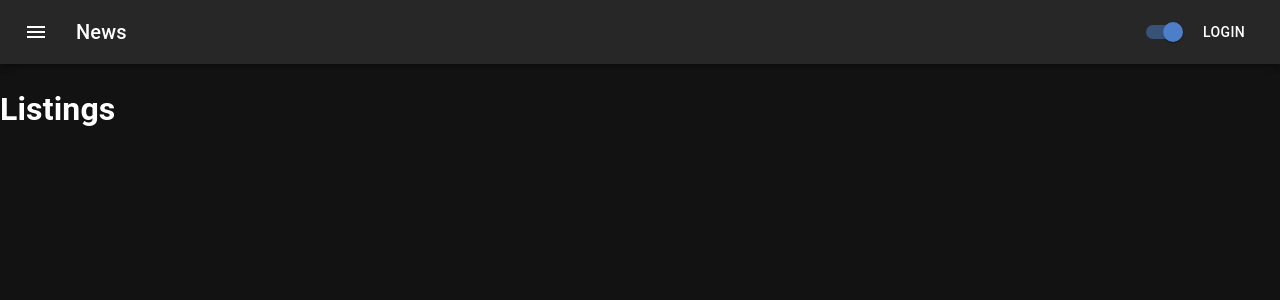
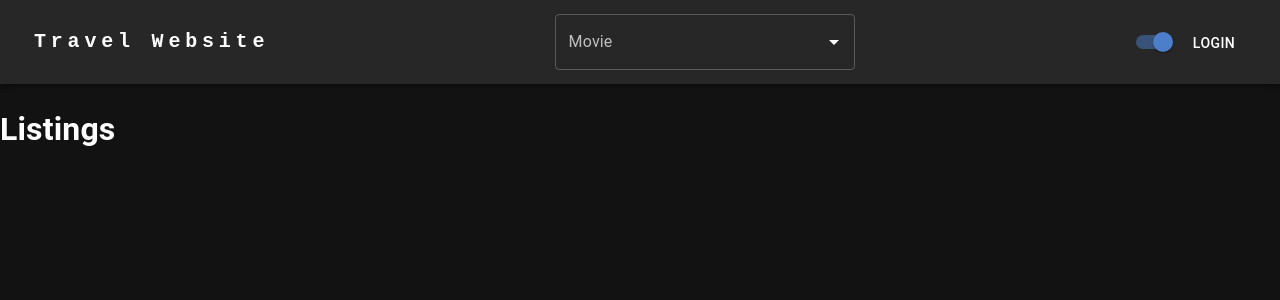
Before and after one commit to mhnn99/airbnb, a React (Create React App) app in the folder client/: page /locations/1 in a window 1280 px wide. Shown: the top 300 px of the page. Built offline with nearby package versions, Linux system fonts and the light colour scheme.

Commit message:
navbar-space

```diff
--- a/client/src/components/DestinationInput/DestinationInput.jsx
+++ b/client/src/components/DestinationInput/DestinationInput.jsx
@@ -4,6 +4,7 @@ import { useDispatch, useSelector } from "react-redux";
 import Autocomplete from "@mui/material/Autocomplete";
 import { useNavigate } from "react-router-dom";
 import { useEffect } from "react";
+
 
 const DestinationInput = () => {
   const search = useSelector((state) => ({ search: state.search, city: state.city, searchResults: state.searchResults }));
@@ -40,13 +41,9 @@ const DestinationInput = () => {
 
   const options = search.searchResults.length > 0 ? search.searchResults.map(el => el.query) : [''];
 
+
   return (
-    <Box sx={{ p: 2, maxWidth: "sm", marginLeft: "auto", marginRight: "auto" }}>
-      <Grid container spacing={3}>
-        <Grid item xs={12} md={6} lg={4}>
-          <TextField type="date" />
-        </Grid>
-        <Grid item xs={12} md={6} lg={4}>
+
           <Autocomplete
             disablePortal
             inputValue={search.search}
@@ -58,9 +55,7 @@ const DestinationInput = () => {
             onChange={(e, newValue) => dispatch(setCity({ city: newValue }))}
             renderInput={(params) => <TextField {...params} label="Movie" />}
           />
-        </Grid>
-      </Grid>
-    </Box>
+
   );
 };
 
--- a/client/src/components/Navbar/Navbar.jsx
+++ b/client/src/components/Navbar/Navbar.jsx
@@ -1,70 +1,195 @@
-import * as React from 'react';
-import AppBar from '@mui/material/AppBar';
-import Box from '@mui/material/Box';
-import Toolbar from '@mui/material/Toolbar';
-import Typography from '@mui/material/Typography';
-import Button from '@mui/material/Button';
-import IconButton from '@mui/material/IconButton';
-import MenuIcon from '@mui/icons-material/Menu';
-import {Link as RouterLink} from 'react-router-dom';
-import Link from '@material-ui/core/Link';
-import { useSelector } from 'react-redux';
-import { useDispatch } from 'react-redux';
-import { setLogout } from '../../state';
-import Switch from '@mui/material/Switch'
-import { setMode } from '../../state';
+import * as React from "react";
+import { MouseEvent } from "react";
+import AppBar from "@mui/material/AppBar";
+import Box from "@mui/material/Box";
+import Toolbar from "@mui/material/Toolbar";
+import Typography from "@mui/material/Typography";
+import Button from "@mui/material/Button";
+import IconButton from "@mui/material/IconButton";
+import MenuIcon from "@mui/icons-material/Menu";
+import { Link as RouterLink } from "react-router-dom";
+import Link from "@material-ui/core/Link";
+import { useSelector } from "react-redux";
+import { useDispatch } from "react-redux";
+import { setLogout } from "../../state";
+import Switch from "@mui/material/Switch";
+import { setMode } from "../../state";
+import { styled, alpha } from "@mui/material/styles";
+import InputBase from "@mui/material/InputBase";
+import SearchIcon from "@mui/icons-material/Search";
+import Menu from '@mui/material/Menu';
+import Container from '@mui/material/Container';
+import Tooltip from '@mui/material/Tooltip';
+import MenuItem from '@mui/material/MenuItem';
+import AdbIcon from '@mui/icons-material/Adb';
+import Avatar from '@mui/material/Avatar';
+import DestinationInput from "../DestinationInput/DestinationInput";
+
+const Navbar = () => {
+  const settings = ['Account', 'Logout'];
+
+  const [anchorElUser, setAnchorElUser] = React.useState(null);
+
+  const handleOpenUserMenu = (event) => {
+    setAnchorElUser(event.currentTarget);
+  };
+
+  const handleCloseUserMenu = () => {
+    setAnchorElUser(null);
+  };
+  const isLoggedIn = useSelector((state) => ({
+    user: state.user,
+    token: state.token,
+    mode: state.mode,
+  }));
+  const MyLink = React.forwardRef((props, ref) => (
+    <RouterLink ref={ref} to="/login" {...props} />
+  ));
+  console.log(isLoggedIn.token);
+  const dispatch = useDispatch();
+  const isDarkMode = isLoggedIn.mode === "dark";
+
+  const Search = styled("div")(({ theme }) => ({
+    position: "relative",
+    borderRadius: theme.shape.borderRadius,
+    backgroundColor: alpha(theme.palette.common.white, 0.15),
+    "&:hover": {
+      backgroundColor: alpha(theme.palette.common.white, 0.25),
+    },
+    marginRight: theme.spacing(2),
+    marginLeft: 0,
+    width: "100%",
+    [theme.breakpoints.up("sm")]: {
+      marginLeft: theme.spacing(3),
+      width: "auto",
+    },
+  }));
+
+  const SearchIconWrapper = styled("div")(({ theme }) => ({
+    padding: theme.spacing(0, 2),
+    height: "100%",
+    position: "absolute",
+    pointerEvents: "none",
+    display: "flex",
+    alignItems: "center",
+    justifyContent: "center",
+  }));
+
+  const StyledInputBase = styled(InputBase)(({ theme }) => ({
+    color: "inherit",
+    "& .MuiInputBase-input": {
+      padding: theme.spacing(1, 1, 1, 0),
+      // vertical padding + font size from searchIcon
+      paddingLeft: `calc(1em + ${theme.spacing(4)})`,
+      transition: theme.transitions.create("width"),
+      width: "100%",
+      [theme.breakpoints.up("sm")]: {
+        width: "12ch",
+        "&:focus": {
+          width: "20ch",
+        },
+      },
+    },
+  }));
 
 
-const Navbar = () =>{
-  const isLoggedIn = useSelector(state=>({user:state.user, token:state.token, mode:state.mode}))
-    const MyLink = React.forwardRef((props, ref) => (
-        <RouterLink ref={ref} to='/login' {...props} />
-      ));
-      console.log(isLoggedIn.token)
-      const dispatch = useDispatch()
-      const isDarkMode = isLoggedIn.mode === 'dark'
-    return (
-      isLoggedIn.token!==null?
-          <AppBar position="static">
-            <Toolbar>
-              <IconButton
-                size="large"
-                edge="start"
-                color="inherit"
-                aria-label="menu"
-                sx={{ mr: 2 }}
-              >
-                <MenuIcon />
-              </IconButton>
-              <Typography variant="h6" component="div" sx={{ flexGrow: 1 }}>
+
+//   <Button
+//   onClick={() => dispatch(setLogout({ user: null, token: null }))}
+//   color="inherit"
+// >
+//   Log out
+// </Button>
+  return isLoggedIn.token !== null ? (
+    <AppBar position="sticky">
+      <Toolbar sx={{display: 'flex',justifyContent:"space-between"}}>
+        <Typography
+        variant="h6"
+        noWrap
+        component="div"
+        sx={{
+          mr: 2,
+          display: { xs: 'none', md: 'flex' },
+          alignItems: 'flex-start',
+          color: 'inherit',
+          textDecoration: 'none',
+        }}>
           {isLoggedIn.user.firstName}
         </Typography>
-              <Switch checked={isDarkMode} onClick={()=>dispatch(setMode())}></Switch>
-              <Button onClick={()=>dispatch(setLogout({user:null,token:null}))} color='inherit'>Log out</Button>
+        <DestinationInput
+        />
+        <Box
+        sx={{display:'flex', alignItems:'flex-end'}}>
+        <Switch
+          checked={isDarkMode}
+          onClick={() => dispatch(setMode())}
+        ></Switch>
+        <Box sx={{ flexGrow: 0 }}>
+            <Tooltip title="Open settings">
+              <IconButton onClick={handleOpenUserMenu} sx={{ p: 0 }}>
+                <Avatar alt={isLoggedIn.user.firstName} src="/static/images/avatar/2.jpg" />
+              </IconButton>
+            </Tooltip>
+            <Menu
+              sx={{ mt: '45px' }}
+              id="menu-appbar"
+              anchorEl={anchorElUser}
+              anchorOrigin={{
+                vertical: 'top',
+                horizontal: 'right',
+              }}
+              keepMounted
+              transformOrigin={{
+                vertical: 'top',
+                horizontal: 'right',
+              }}
+              open={Boolean(anchorElUser)}
+              onClose={handleCloseUserMenu}
+            >
+              {settings.map((setting) => (
+                <MenuItem key={setting} onClick={handleCloseUserMenu}>
+                  {setting==='Logout' ? (<Typography textAlign="center" onClick={() => dispatch(setLogout({ user: null, token: null }))}>{setting}</Typography>) : (<Typography textAlign="center">{setting}</Typography>)}
+
+                </MenuItem>
+              ))}
+            </Menu>
+          </Box>
+        </Box>
       </Toolbar>
     </AppBar>
-      :
-          <AppBar position="static">
-            <Toolbar>
-              <IconButton
-                size="large"
-                edge="start"
-                color="inherit"
-                aria-label="menu"
-                sx={{ mr: 2 }}
+  ) : (
+    <AppBar position="sticky">
+      <Toolbar sx={{display: 'flex',justifyContent:"space-between"}}>
+          <Typography
+            variant="h6"
+            noWrap
+            component="a"
+            sx={{
+              mr: 2,
+              display: { xs: 'none', md: 'flex' },
+              fontFamily: 'monospace',
+              fontWeight: 700,
+              letterSpacing: '.3rem',
+              color: 'inherit',
+              textDecoration: 'none',
+            }}
           >
-                <MenuIcon />
-              </IconButton>
-              <Typography variant="h6" component="div" sx={{ flexGrow: 1 }}>
-                News
+            Travel Website
           </Typography>
-              <Switch checked={isDarkMode} onClick={()=>dispatch(setMode())}></Switch>
-              <Link component={MyLink} color='inherit'>
+        <DestinationInput/>
+        <Box
+        sx={{display:'flex', alignItems:'flex-end'}}>
+        <Switch
+          checked={isDarkMode}
+          onClick={() => dispatch(setMode())}
+        ></Switch>
+        <Link component={MyLink} color="inherit">
           <Button color="inherit">Login</Button>
         </Link>
+        </Box>
       </Toolbar>
     </AppBar>
   );
-}
+};
 
-export default Navbar
+export default Navbar;
--- a/client/src/index.css
+++ b/client/src/index.css
@@ -11,3 +11,7 @@ code {
   font-family: source-code-pro, Menlo, Monaco, Consolas, 'Courier New',
     monospace;
 }
+
+header{
+  padding: 10px;
+}
--- a/client/src/pages/WelcomePage/index.jsx
+++ b/client/src/pages/WelcomePage/index.jsx
@@ -13,7 +13,6 @@ const WelcomePage = () =>{
     const isLoggedIn = useSelector(state=>state.token)
     return<>
     <Navbar/>
-    <DestinationInput/>
     {isLoggedIn && <Snackbar open={open} autoHideDuration={6000} onClose={()=>setOpen(false)}>
     <Alert  severity="success" sx={{ width: '100%' }}>
       Succesfully logged in!
```
Lines whose indentation alone changed are shown as unchanged.
